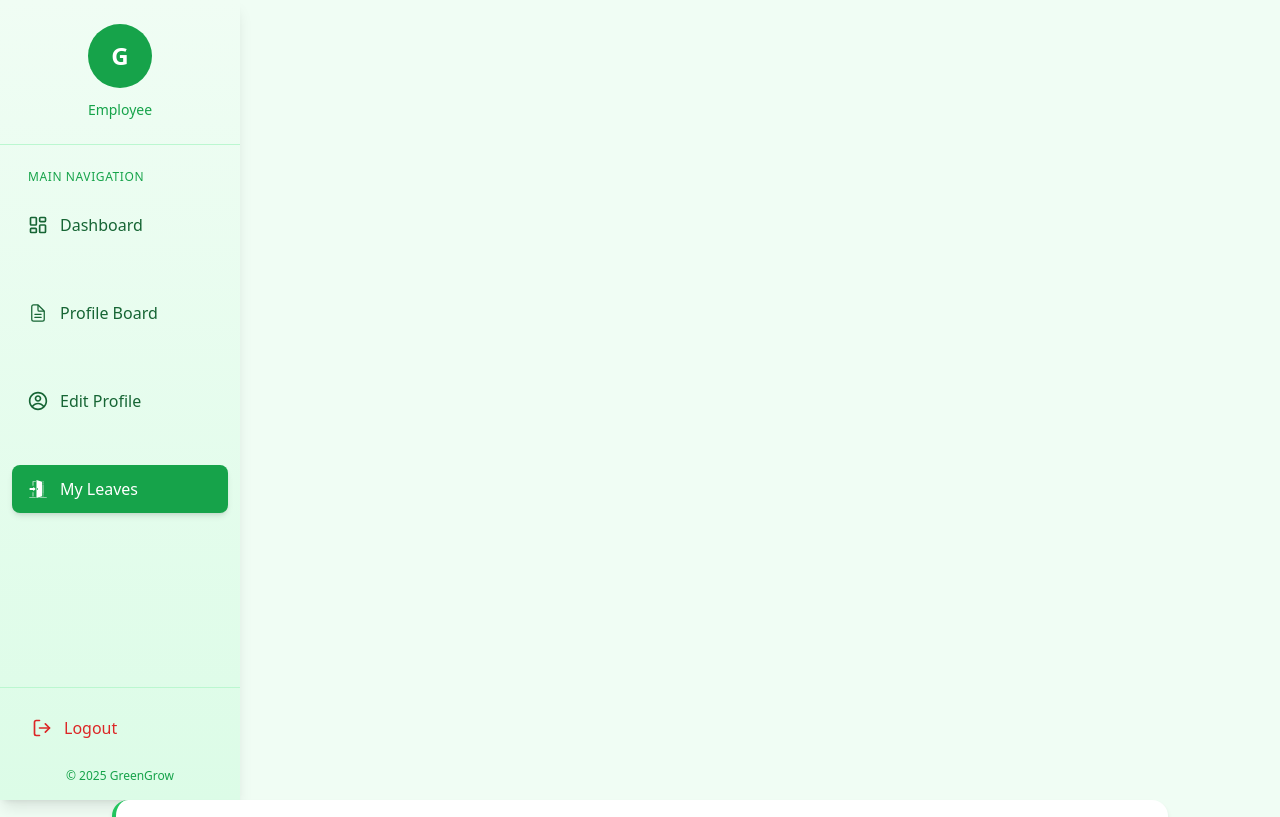
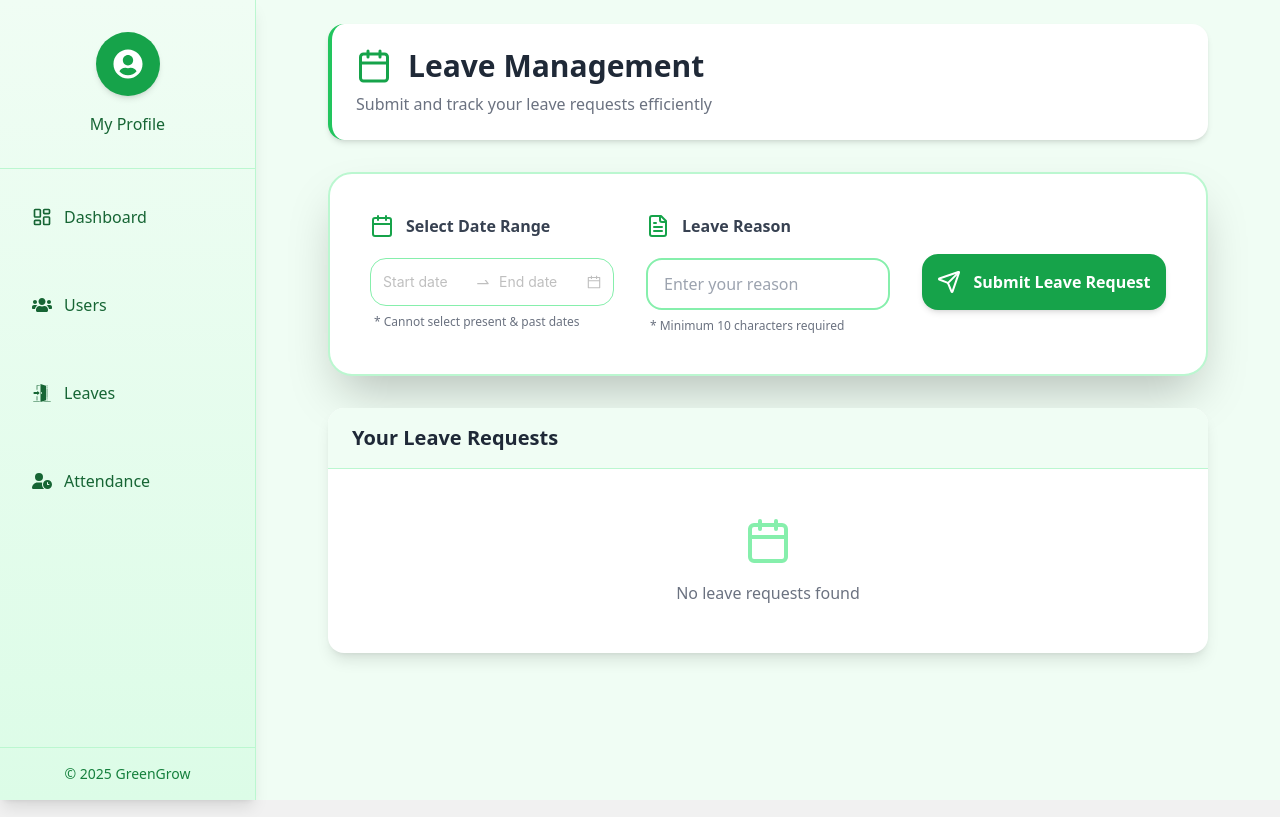
Before and after one commit to YMSenanayake/Green_House_Management_System, a React (Create React App) app in the folder ITP/frontend/: page /e_requestedleave in a window 1280 px wide. Shown: the top 817 px of the page. Built offline with nearby package versions, Linux system fonts and the light colour scheme.

Commit message:
update requestleave

```diff
--- a/ITP/frontend/src/components/home/index.js
+++ b/ITP/frontend/src/components/home/index.js
@@ -362,13 +362,13 @@ function Homepage() {
                     <svg className="w-5 h-5 text-green-400" fill="none" stroke="currentColor" viewBox="0 0 24 24" xmlns="http://www.w3.org/2000/svg">
                       <path strokeLinecap="round" strokeLinejoin="round" strokeWidth="2" d="M3 8l7.89 5.26a2 2 0 002.22 0L21 8M5 19h14a2 2 0 002-2V7a2 2 0 00-2-2H5a2 2 0 00-2 2v10a2 2 0 002 2z"></path>
                     </svg>
-                    info@greengrow.com
+                    GreenGrow@gmail.com
                   </li>
                   <li className="flex items-center gap-3">
                     <svg className="w-5 h-5 text-green-400" fill="none" stroke="currentColor" viewBox="0 0 24 24" xmlns="http://www.w3.org/2000/svg">
                       <path strokeLinecap="round" strokeLinejoin="round" strokeWidth="2" d="M3 5a2 2 0 012-2h3.28a1 1 0 01.948.684l1.498 4.493a1 1 0 01-.502 1.21l-2.257 1.13a11.042 11.042 0 005.516 5.516l1.13-2.257a1 1 0 011.21-.502l4.493 1.498a1 1 0 01.684.949V19a2 2 0 01-2 2h-1C9.716 21 3 14.284 3 6V5z"></path>
                     </svg>
-                    +1 (555) 123-4567
+                    +94770081377
                   </li>
                 </ul>
               </div>
--- a/ITP/frontend/src/page/emplyee/Requestedleave.js
+++ b/ITP/frontend/src/page/emplyee/Requestedleave.js
@@ -3,7 +3,7 @@ import moment from "moment";
 import { DatePicker, Tooltip } from "antd";
 import axios from "axios";
 import Swal from "sweetalert2";
-import AdprofileNavbar from "./component/AdprofileNavbar";
+import Adminnavbar from "./component/Adminnavbar";
 import {
   Calendar as CalendarIcon,
   Send as SendIcon,
@@ -144,6 +144,22 @@ function Requestedleave() {
     }
   };
 
+  // Calculate duration between two dates in days (inclusive)
+  const calculateDuration = (startDate, endDate) => {
+    // Parse the dates using moment with the correct format
+    const start = moment(startDate, 'DD-MMM-YYYY');
+    const end = moment(endDate, 'DD-MMM-YYYY');
+
+    // Check if dates are valid before calculating
+    if (!start.isValid() || !end.isValid()) {
+      return 'Invalid dates';
+    }
+
+    // Calculate the difference in days and add 1 to include both start and end dates
+    const days = end.diff(start, 'days') + 1;
+    return `${days} day${days !== 1 ? 's' : ''}`;
+  };
+
   // Status configuration for consistent styling
   const STATUS_CONFIG = {
     Pending: {
@@ -164,8 +180,12 @@ function Requestedleave() {
   };
 
   return (
-    <div className="min-h-screen bg-green-50">
-      <AdprofileNavbar/>
+    <div className="flex min-h-screen bg-green-50">
+      {/* Sidebar navbar */}
+      <Adminnavbar />
+
+      {/* Main content area with proper margin to accommodate the sidebar */}
+      <div className="ml-64 flex-1 p-6">
         <div className="container mx-auto max-w-6xl space-y-8">
           {/* Professional Header */}
           <div className="bg-white shadow-md rounded-2xl p-6 border-l-4 border-green-500">
@@ -290,7 +310,7 @@ function Requestedleave() {
                           <td className="px-6 py-4">{leave.fromdate}</td>
                           <td className="px-6 py-4">{leave.todate}</td>
                           <td className="px-6 py-4">
-                          {moment(leave.todate, 'DD-MM-YYYY').diff(moment(leave.fromdate, 'DD-MM-YYYY'), 'days') + 1} days
+                            {calculateDuration(leave.fromdate, leave.todate)}
                           </td>
                           <td className="px-6 py-4 max-w-xs truncate">{leave.description}</td>
                           <td className="px-6 py-4">
@@ -315,6 +335,7 @@ function Requestedleave() {
           </div>
         </div>
       </div>
+    </div>
   );
 }
 
```
Lines whose indentation alone changed are shown as unchanged.
